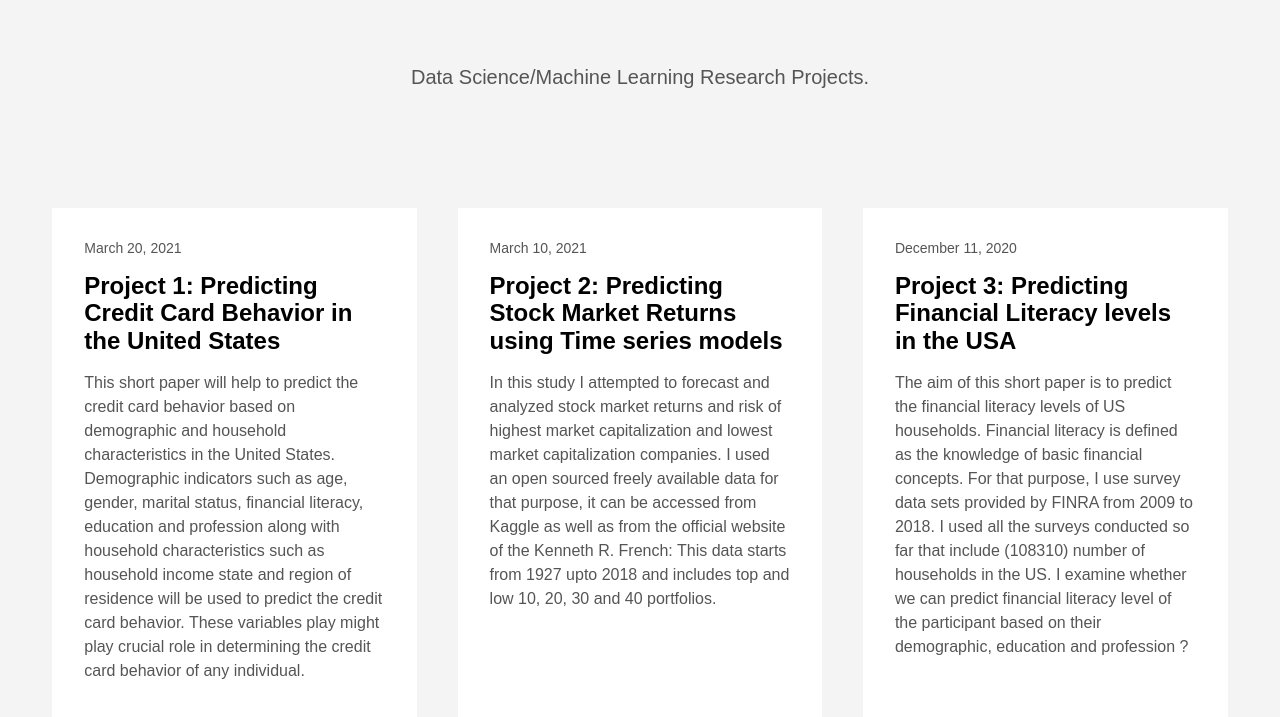
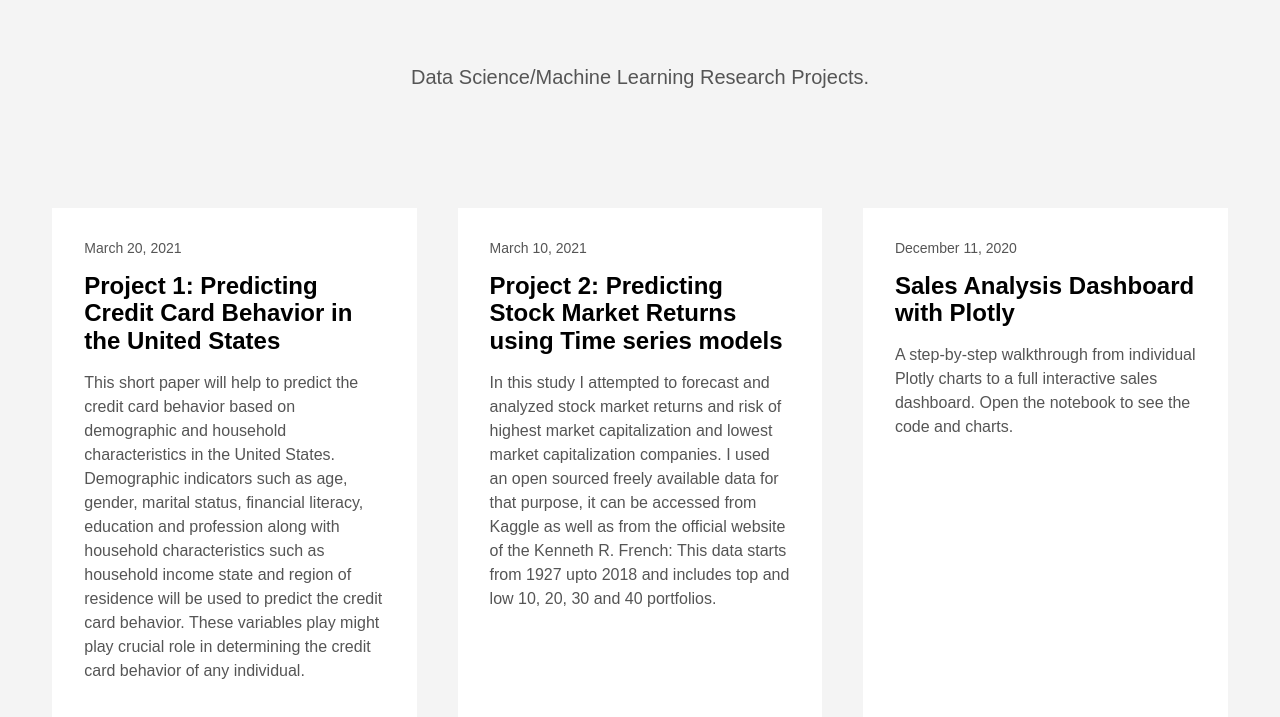
Before and after one commit to rizwan-mushtaq-blog/rizwan-mushtaq-blog.github.io, a plain HTML site: page post/index.html in a window 1280 px wide. Shown: the part 519-1236 px from the top of the page. Drawn offline with Linux system fonts and the light colour scheme.

Commit message:
Update project link and description in index.html
Replaced Project 3 link and description with Sales Analysis Dashboard details.

```diff
--- a/post/index.html
+++ b/post/index.html
@@ -198,19 +198,14 @@
         December 11, 2020
       </div>
 
-    <h1 class="f3 near-black">
-      <a href="https://rizwan-mushtaq-blog.github.io/post/project-3/" class="link black dim">
-        Project 3: Predicting Financial Literacy levels in the USA
-      </a>
-    </h1>
-    <div class="nested-links f5 lh-copy nested-copy-line-height">
-      The aim of this short paper is to predict the financial literacy levels of US households.
-  Financial literacy is defined as the knowledge of basic financial concepts.
-  For that purpose, I use survey data sets provided by FINRA from 2009 to 2018.
-  I used all the surveys conducted so far that include (108310) number of households in the US.
-  I examine whether we can predict financial literacy level of the participant based on their demographic, education and profession ?
-    </div>
-  </div>
+   <h1 class="f3 near-black">
+  <a href="https://nbviewer.org/gist/rizwan-mushtaq-blog/ddd3342270af0aac78891a4cbbf780c7" class="link black dim">
+    Sales Analysis Dashboard with Plotly
+  </a>
+</h1>
+<div class="nested-links f5 lh-copy nested-copy-line-height">
+  A step-by-step walkthrough from individual Plotly charts to a full interactive sales dashboard. Open the notebook to see the code and charts.
+</div>
 
         </div>
 
```
